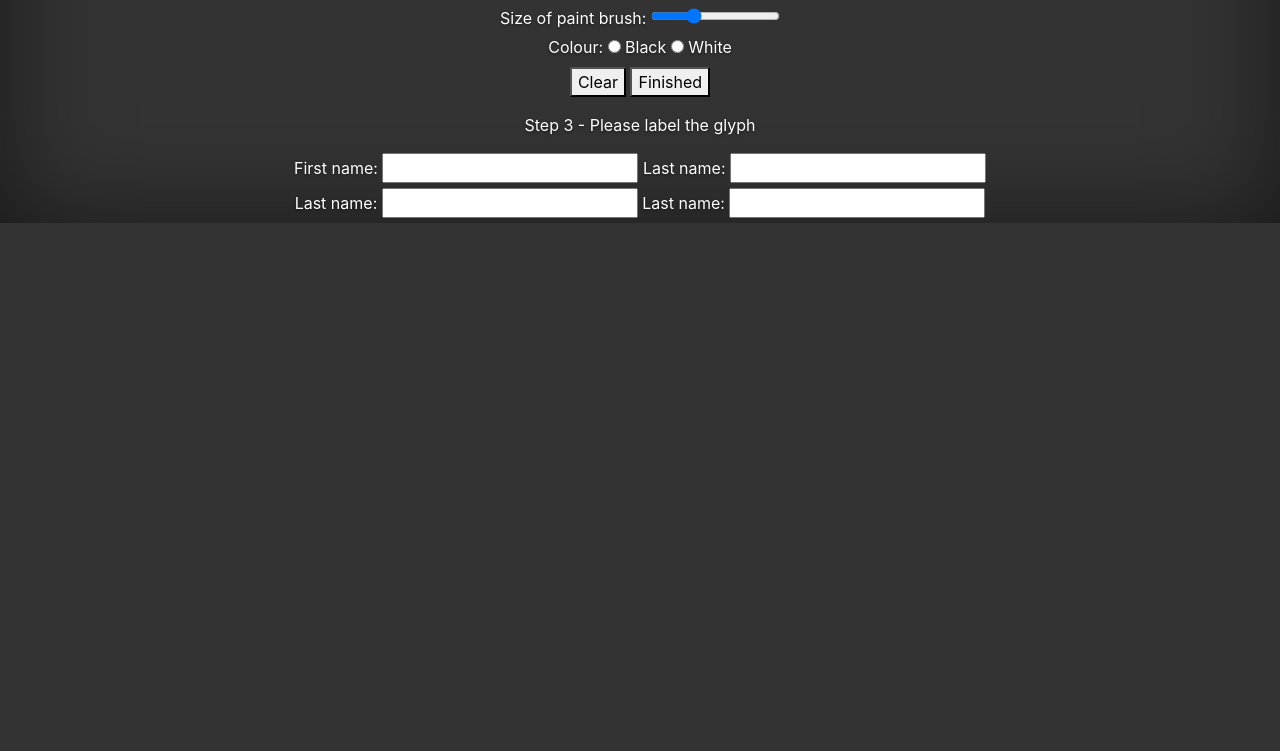
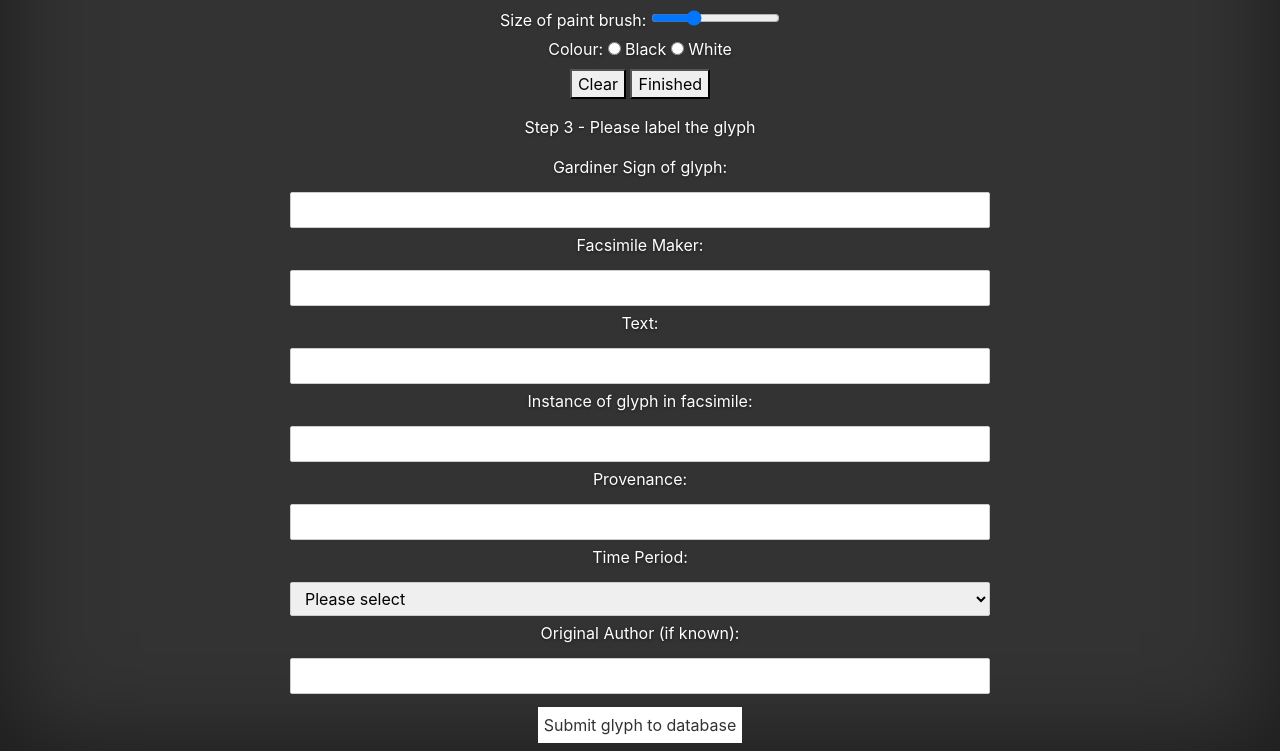
Before and after one commit to bernardodr/Hieratic_Web_App, a website: page Client/pages/image_labeling.html in a window 1280 px wide. Shown: the part 921-1672 px from the top of the page. Before the commit the page ends 1144 px from the top, so only its background shows below. Drawn offline with nearby package versions, Linux system fonts and the light colour scheme.

Commit message:
add to database and download

```diff
--- a/Client/cover.css
+++ b/Client/cover.css
@@ -19,6 +19,15 @@ a:hover {
   display: inline-block;
   position: relative;
 
+}
+
+input[type=text], select {
+  width: 100%;
+  display: inline-block;
+  border: 1px solid #ccc;
+  border-radius: 2px;padding: 5px 10px;
+  margin: 5px 0;
+  box-sizing: border-box;
 }
 
 #canvas{
@@ -43,6 +52,19 @@ a:hover {
   padding: 10px;
 
 }
+
+#final_submit_button{
+  color: #333;
+  text-shadow: none; /* Prevent inheritance from `body` */
+  background-color: #fff;
+  border: 1px solid rgba(255, 255, 255, 0.523);
+  margin: 8px 0;
+  padding: 5px 5px;
+}
+
+
+
+
 
 /* results cards */
 
--- a/Client/image_labelling.js
+++ b/Client/image_labelling.js
@@ -3,6 +3,8 @@ document.getElementById("submit").style.visibility = "hidden"
 canvas = document.getElementById('canvas');
 context = canvas.getContext('2d');
 var drawing_
+var image;
+
 //function to display uploaded image (for database) and to perform cropping functionality
 function previewImageCrop() {
     var file = document.getElementById("image_input1").files;
@@ -45,8 +47,9 @@ function imageCrop() {
         }
 
 
-        //document.getElementById("cropped_image_display").appendChild(cropped_image_div);
+
     })
+    drawing();
 }
 
 //function to turn image into black and white after cropping. Function called in imageCrop()
@@ -137,7 +140,7 @@ function drawing() {
         context.closePath();
     };
 }
-drawing();
+
 
 function clearDrawing() {
 
@@ -179,6 +182,54 @@ function autoCropToContainBlackPixels() {
     canvas.height = height;
     context.putImageData(updated_cropped_canvas, 0, 0);
 
-    var image = canvas.toDataURL();
     document.getElementById('clear').disabled=true;
+    document.getElementById('autocrop').disabled=true;
+
+
 }
+
+function imageUpload(){
+
+    data={
+    gardiner:document.getElementById('Gardiner').value,
+    facsimile:document.getElementById('Facsimile').value,
+    text:document.getElementById('Text').value,
+    instance:document.getElementById('Instance').value,
+    provenance:document.getElementById('Provenance').value,
+    period:document.getElementById('Period').value,
+    author:document.getElementById('Author').value,
+    image:canvas.toDataURL().split(',')[1]
+}
+
+
+options={method: 'POST',
+headers:{'Content-Type':'application/json'},
+body:JSON.stringify(data)}
+
+    fetch('/image_upload', options)
+    .then(res=>res.text())
+    .then(text=>console.log(text))
+
+}
+
+function jsonUpload(){
+
+    data={
+        gardiner:document.getElementById('Gardiner').value,
+        facsimile:document.getElementById('Facsimile').value,
+        text:document.getElementById('Text').value,
+        instance:document.getElementById('Instance').value,
+        provenance:document.getElementById('Provenance').value,
+        period:document.getElementById('Period').value,
+        author:document.getElementById('Author').value,
+        image:canvas.toDataURL().split(',')[1]
+    }
+    options={method: 'POST',
+    headers:{'Content-Type':'application/json'},
+    body:JSON.stringify(data)}
+
+    fetch('/json_upload', options)
+    .then(res=>res.text())
+    .then(text=>console.log(text))
+
+}
--- a/Client/pages/image_labeling.html
+++ b/Client/pages/image_labeling.html
@@ -55,9 +55,10 @@
 
         <div class="inner cover">
           <h1 class="cover-heading">Image Upload to Database</h1>
-          <p class="lead"> Step 1 - please crop the desired character(s)</p>
+
           <p class="lead"> </p>
 
+          <p> Step 1 - please crop the desired character(s)</p>
 
           <!-- Image upload function for single character OCR as well as image display -->
           <form action="/upload" method="POST" enctype="multipart/form-data">
@@ -99,24 +100,35 @@
           <input type="radio" name="colourP" id="white" value="white" />
           <label for="white">White</label>
         </div>
-        <button id ='clear' onclick="clearDrawing()">Clear</button> <button onclick="autoCropToContainBlackPixels()">Finished</button>
+        <button id ='clear' onclick="clearDrawing()">Clear</button> <button id='autocrop' onclick="autoCropToContainBlackPixels()">Finished</button>
         <div id="cropped_image_display"></div>
 
         <div>
         <p></p>
         <p> Step 3 - Please label the glyph</p>
 
-        <form>
-          <label for="fname">First name:</label>
-          <input type="text" id="fname" name="fname">
-          <label for="lname">Last name:</label>
-          <input type="text" id="lname" name="lname">
-          <label for="lname">Last name:</label>
-          <input type="text" id="lname" name="lname">
-          <label for="lname">Last name:</label>
-          <input type="text" id="lname" name="lname">
-        </form>
 
+          <label for="Gardiner">Gardiner Sign of glyph:</label>
+          <input type="text" id="Gardiner" name="Gardiner">
+          <label for="Facsimile">Facsimile Maker:</label>
+          <input type="text" id="Facsimile" name="Facsimile">
+          <label for="Text">Text:</label>
+          <input type="text" id="Text" name="Text">
+          <label for="Instance ">Instance of glyph in facsimile:</label>
+          <input type="text" id="Instance" name="Instance">
+          <label for="lname">Provenance:</label>
+          <input type="text" id="Provenance" name="Provenance">
+          <label for="Period">Time Period:</label>
+          <select name="Period" id="Period">
+            <option value="">Please select</option>
+            <option value="Old Kingdom">Old Kingdom</option>
+            <option value="Middle Kingdom">Middle Kingdom</option>
+            <option value="New Kingdom">New Kingdom</option>
+
+          </select>
+          <label for="Author">Original Author (if known):</label>
+          <input type="text" id="Author" name="Author">
+          <button id ='final_submit_button' onclick="imageUpload(); jsonUpload()">Submit glyph to database </button>
         </div>
 
 
--- a/package.json
+++ b/package.json
@@ -1,5 +1,7 @@
 {
   "dependencies": {
+    "adm-zip": "^0.5.9",
+    "downloadjs": "^1.4.7",
     "uuid": "^8.3.2"
   }
 }
--- a/server/package.json
+++ b/server/package.json
@@ -1,6 +1,7 @@
 {
   "dependencies": {
     "cropperjs": "^1.5.12",
+    "downloadjs": "^1.4.7",
     "express": "^4.18.1",
     "image-downloader": "^4.3.0",
     "jszip": "^3.10.0",
```
Also changed, not shown: Client/Index.html (+1 -1 lines), Client/client.js (+8 -15 lines), server/server.js (+126 -46 lines), README.md, 2 other files.
